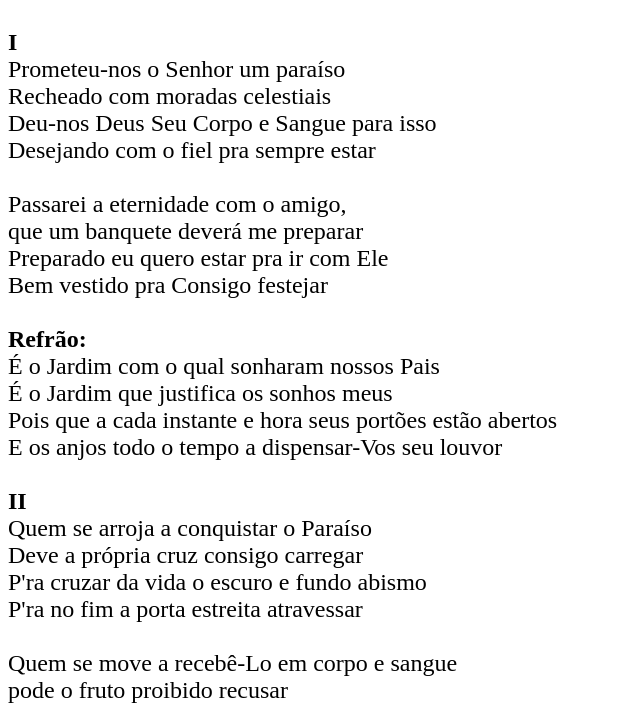
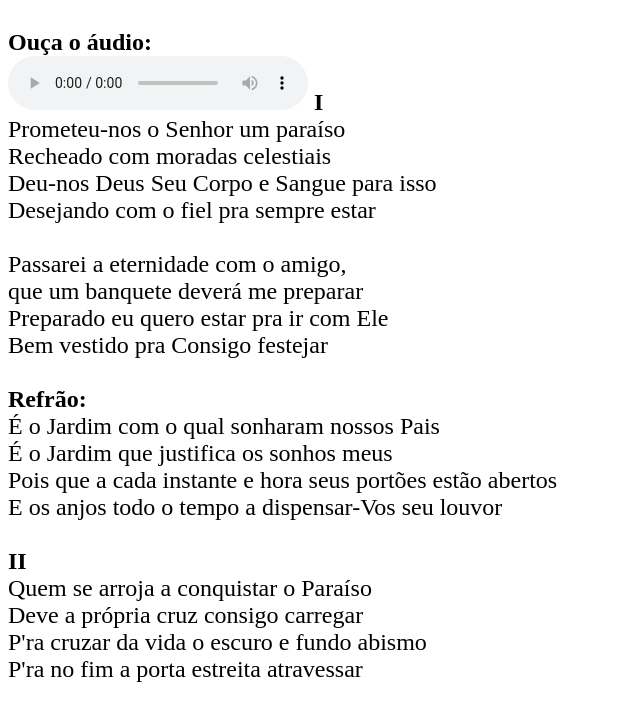
Before and after one commit to danolemos/Hinario, a plain HTML site: page cancao_do_paraiso.html in a window 1280 px wide. Shown: the part 90-797 px from the top of the page, without its empty margins (0-640 px from the left). Drawn offline with Linux system fonts and the light colour scheme.

Commit message:
Update cancao_do_paraiso.html

```diff
--- a/cancao_do_paraiso.html
+++ b/cancao_do_paraiso.html
@@ -9,6 +9,10 @@
 	<body>
 		<h1 style="color:Tomato;font-size:300%">Canção do Paraíso</h1>
 		<p style="font-size:150%;">
+			<b>Ouça o áudio: </b><br>
+			<audio controls>
+	  			<source src="cancaodoparaiso" type="audio/mpeg">
+			</audio>
 			<b>I</b><br>
 			Prometeu-nos o Senhor um paraíso<br>
 			Recheado com moradas celestiais<br>
```
